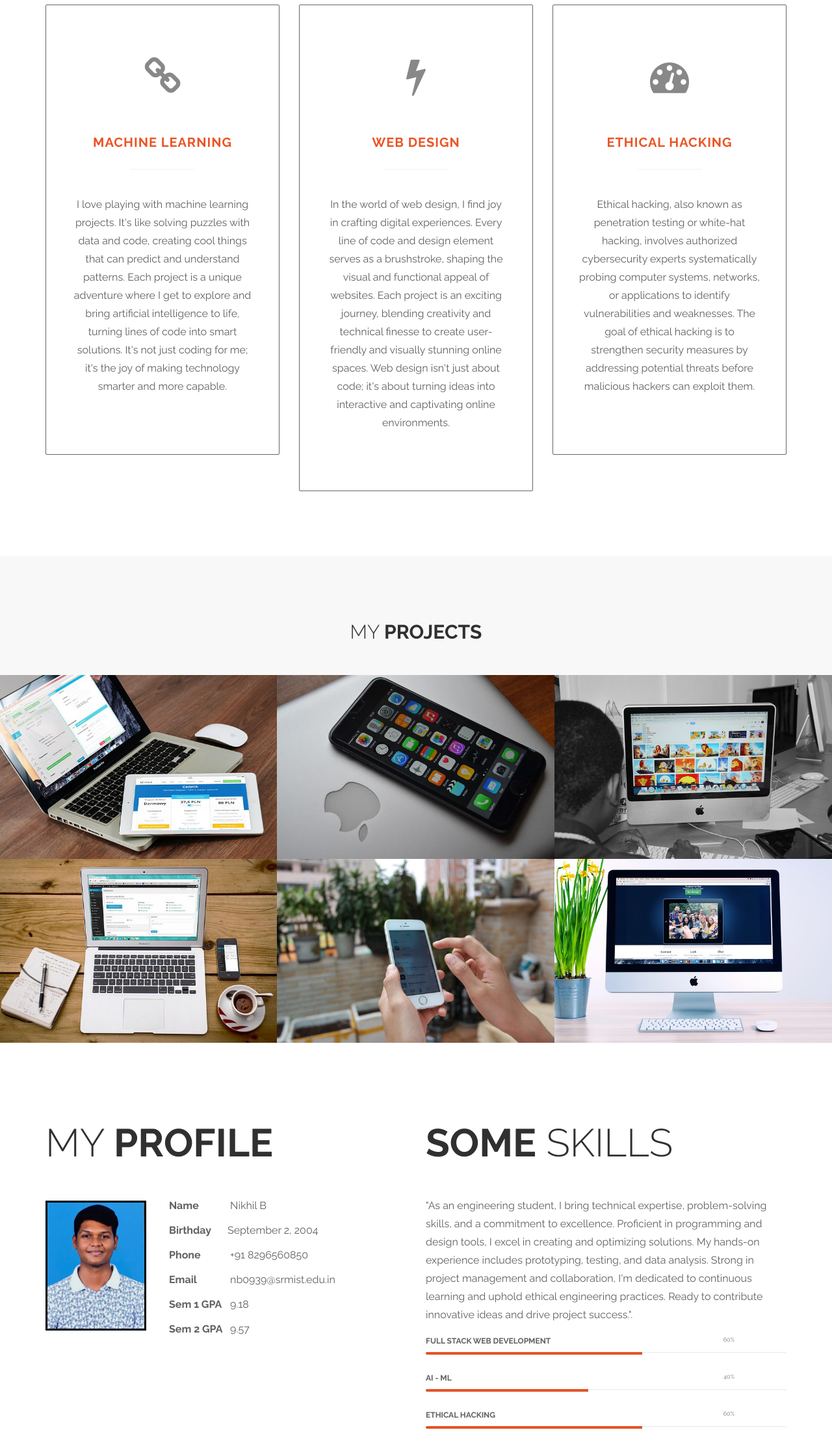
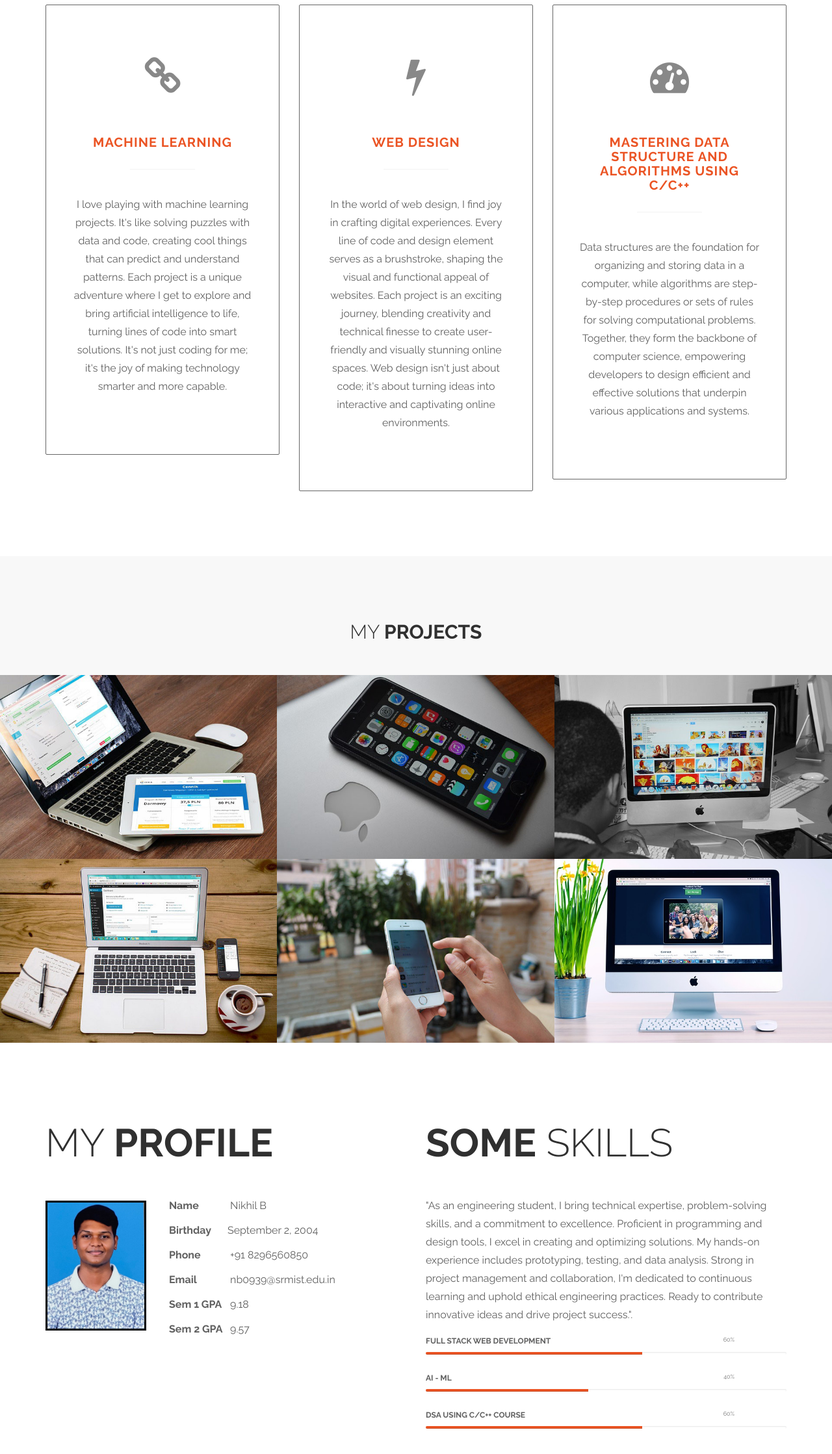
Before and after one commit to Weekdae/portfolio, a plain HTML site: page index.html in a window 1280 px wide. Shown: the part 1029-3267 px from the top of the page at 65% size. Drawn offline with Linux system fonts and the light colour scheme.

Commit message:
index.html

```diff
--- a/index.html
+++ b/index.html
@@ -93,9 +93,9 @@ https://templatemo.com/tm-464-ultra-profile
 				<div class="col-md-4 col-sm-4">
 					<div class="work-wrapper">
 						<i class="fa fa-dashboard"></i>
-						<h3 class="text-uppercase tm-work-h3">Ethical Hacking</h3>
+						<h3 class="text-uppercase tm-work-h3">Mastering Data Structure and Algorithms using c/c++</h3>
 						<hr>
-						<p>Ethical hacking, also known as penetration testing or white-hat hacking, involves authorized cybersecurity experts systematically probing computer systems, networks, or applications to identify vulnerabilities and weaknesses. The goal of ethical hacking is to strengthen security measures by addressing potential threats before malicious hackers can exploit them.</p>
+						<p>Data structures are the foundation for organizing and storing data in a computer, while algorithms are step-by-step procedures or sets of rules for solving computational problems. Together, they form the backbone of computer science, empowering developers to design efficient and effective solutions that underpin various applications and systems.</p>
 					</div>
 				</div>
 			</div>
@@ -139,7 +139,7 @@ https://templatemo.com/tm-464-ultra-profile
 									<div class="portfolio-thumb">
 										<img src="images/portfolio-img3.jpg" class="fluid-img" alt="portfolio img">
 										<div class="portfolio-overlay">
-											<h3 class="portfolio-item-title">Metro lines using data structure</h3>
+											<h3 class="portfolio-item-title">Metro lines using Data Structure(Dijkstra's Algorithm</h3>
 											<p></p>
 										</div>
 									</div>
@@ -224,7 +224,7 @@ https://templatemo.com/tm-464-ultra-profile
 					<div class="progress tm-progress">
 						<div class="progress-bar progress-bar-danger" role="progressbar" aria-valuenow="45" aria-valuemin="0" aria-valuemax="100" style="width: 45%;"></div>
 					</div>
-					<h4 class="tm-progress-label">Ethical hacking<small class="progress-percent-small">60%</small></h4>
+					<h4 class="tm-progress-label">DSA using c/c++ course<small class="progress-percent-small">60%</small></h4>
 					<div class="progress tm-progress">
 						<div class="progress-bar progress-bar-danger" role="progressbar" aria-valuenow="60" aria-valuemin="0" aria-valuemax="100" style="width: 60%;"></div>
 					</div>
```
